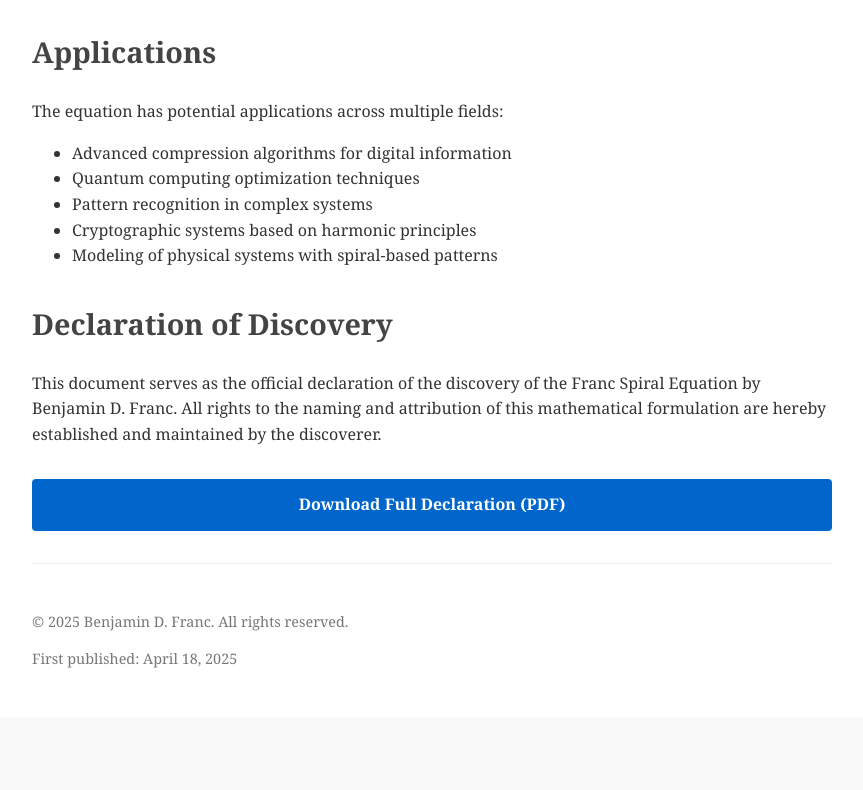
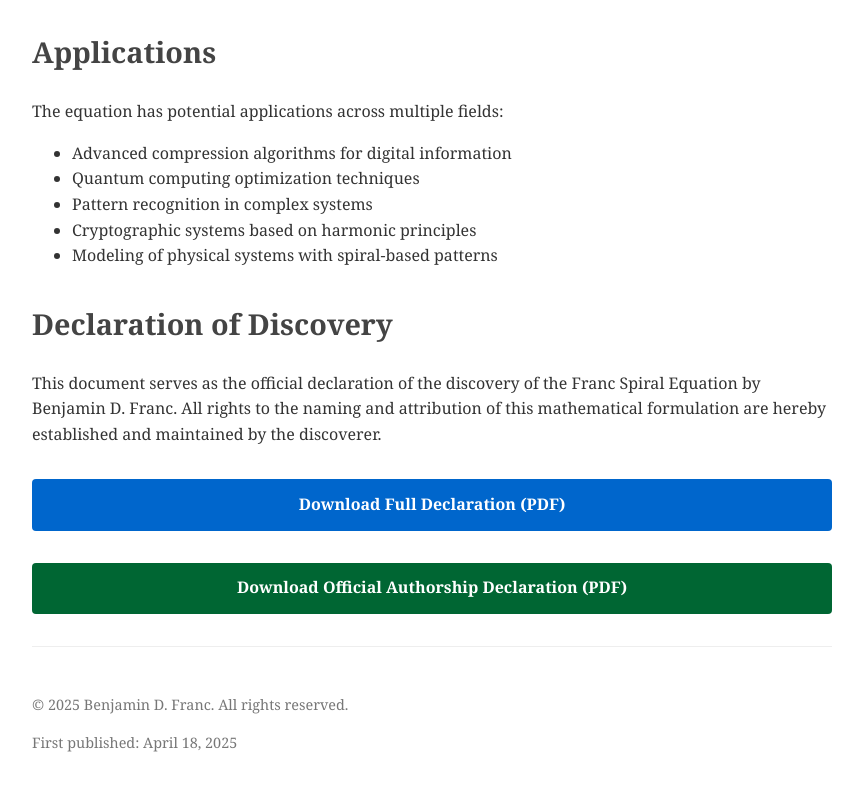
Before and after one commit to Benjaminfranc/franc-harmonic-equation, a plain HTML site: page index.html in a window 1280 px wide. Shown: the part 854-1644 px from the top of the page, without its empty margins (208-1071 px from the left). Before the commit the page ends 1571 px from the top, so only its background shows below. Drawn offline with Linux system fonts and the light colour scheme.

Commit message:
Update index.html - 2025-04-18 19:22:13

```diff
--- a/index.html
+++ b/index.html
@@ -132,6 +132,8 @@
 
             <a href="franc-equation-declaration.pdf" class="download-link">Download Full Declaration (PDF)</a>
 
+            <a href="Franc_Spiral_Equation_Declaration_CLEAN.pdf" class="download-link" style="background-color: #006633; margin-top: 1rem;">Download Official Authorship Declaration (PDF)</a>
+
             <div class="footnote">
                 <p>
                     © 2025 Benjamin D. Franc. All rights reserved.
```
